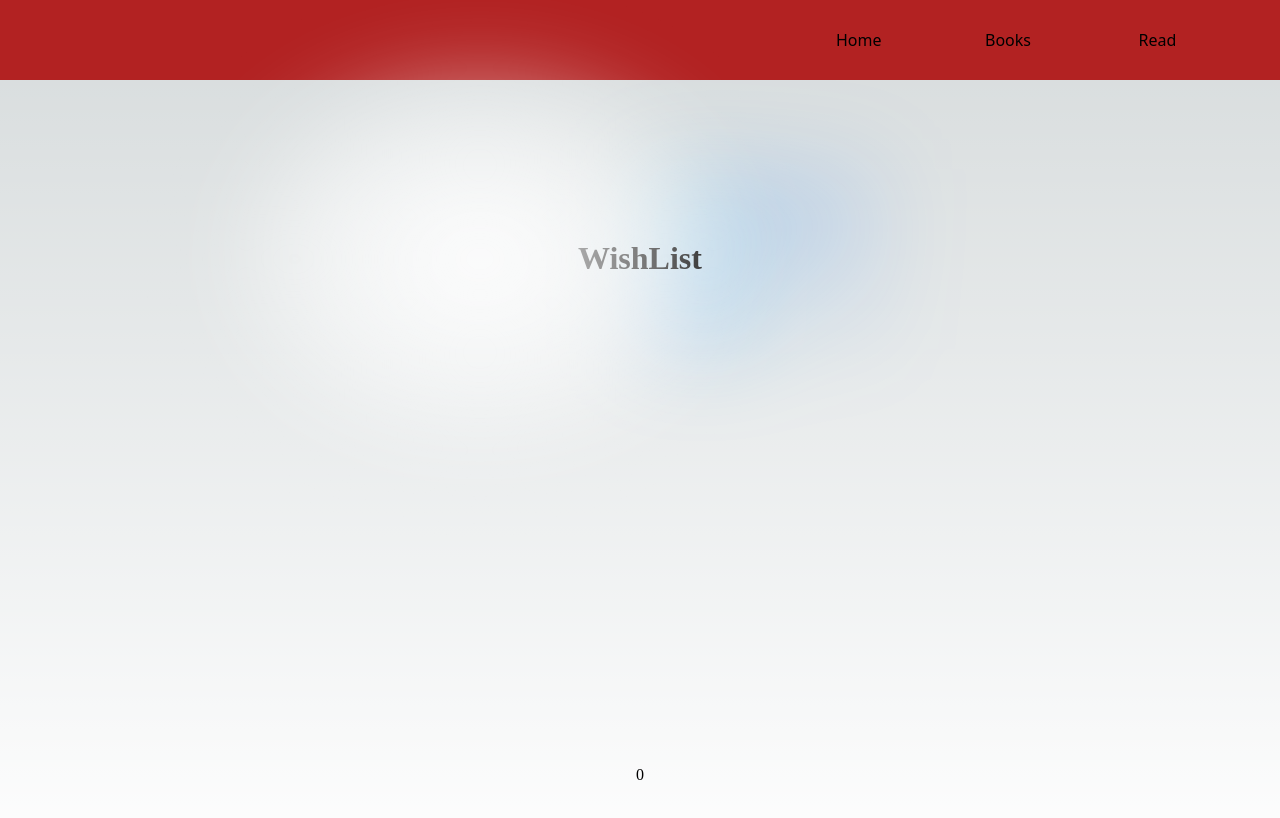
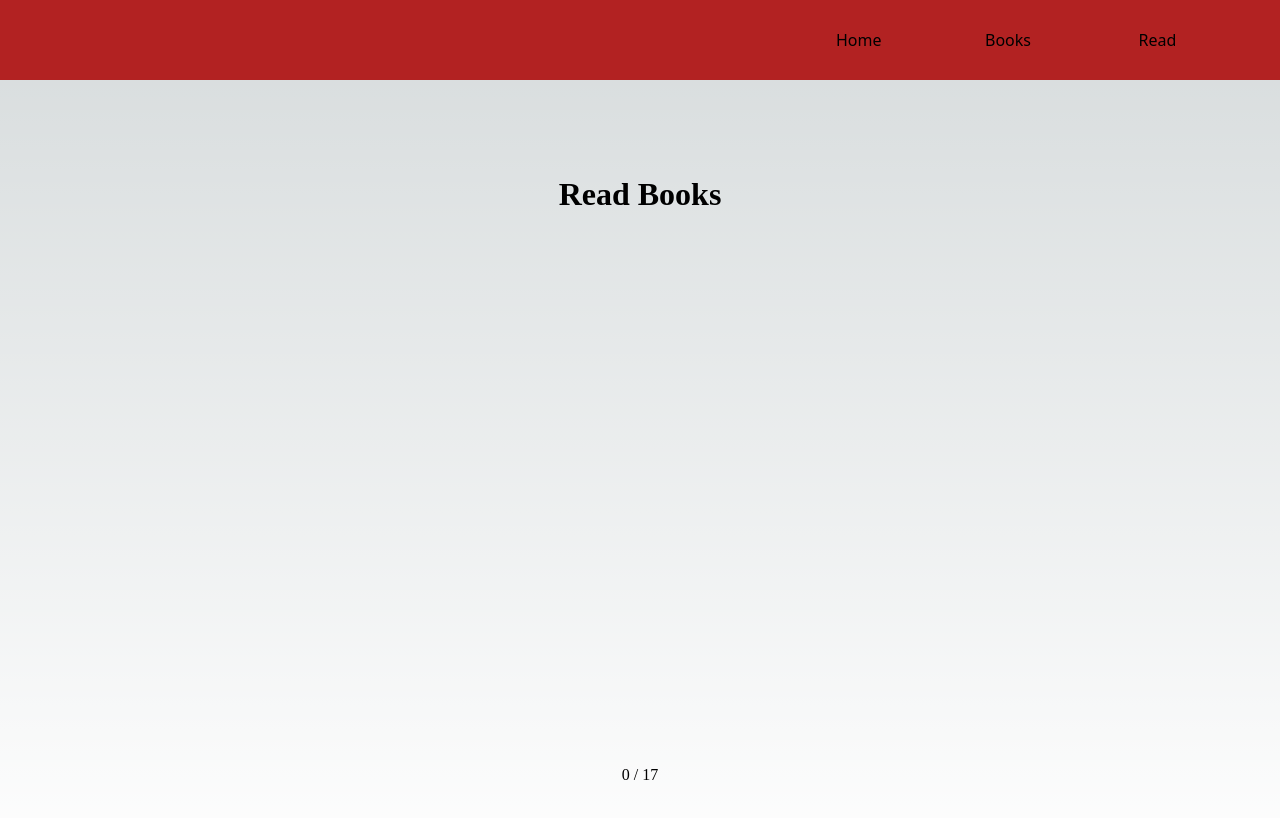
Before and after one commit to lautaroRocha/Nextmere, a Next.js app: page /read in a window 1280 px wide. Shown: the top 818 px of the page. Built offline with nearby package versions, Linux system fonts and the light colour scheme.

Commit message:
changed 'wishes' for 'read'

```diff
--- a/src/app/books/page.tsx
+++ b/src/app/books/page.tsx
@@ -1,4 +1,4 @@
-import BookList from './components/BooksList'
+import BooksList from './components/BooksList'
 import styles from '../styles/page.module.css'
 import BooksFilter from './components/BooksFilter'
 
@@ -8,7 +8,7 @@ export default async function Products (){
         <>
             <BooksFilter />
             <div className={styles.grid}>
-               <BookList />
+               <BooksList />
             </div>
         </>
     )
--- a/src/app/read/components/WishCounter.tsx
+++ b/src/app/read/components/ReadCounter.tsx
@@ -1,14 +1,13 @@
 'use client'
-
-import { add, remove, reset } from "../../../redux/features/wishesSlice";
-import { useAppDispatch, useAppSelector } from "../../../redux/hooks";
+import { useAppSelector } from "../../../redux/hooks";
+import { bookList } from "@/utils/brandon_books";
 import BookMin from "../../books/components/BookMin";
 
-export default function WishCounter(){
+export default function ReadCounter(){
     const count = useAppSelector((state) => state.wishesReducer.value);
     return(
         <>
-        <span>{count.length}</span>
+        <span>{count.length} / {bookList.length}</span>
         {count.map((pr, idx)=> <BookMin book={pr} key={idx}/> )}
         </>
     )
--- a/src/app/read/page.tsx
+++ b/src/app/read/page.tsx
@@ -1,13 +1,10 @@
-import styles from '../styles/page.module.css'
-import WishCounter from './components/WishCounter'
+import ReadCounter from './components/ReadCounter'
 
-export default async function WishPage (){
+export default async function ReadPage (){
     return (
         <>
-            <div className={styles.center}>
-                <h1 >WishList</h1>
-            </div>
-            <WishCounter />
+            <h1 >Read Books</h1>
+            <ReadCounter />
         </>
     )
 }
```
